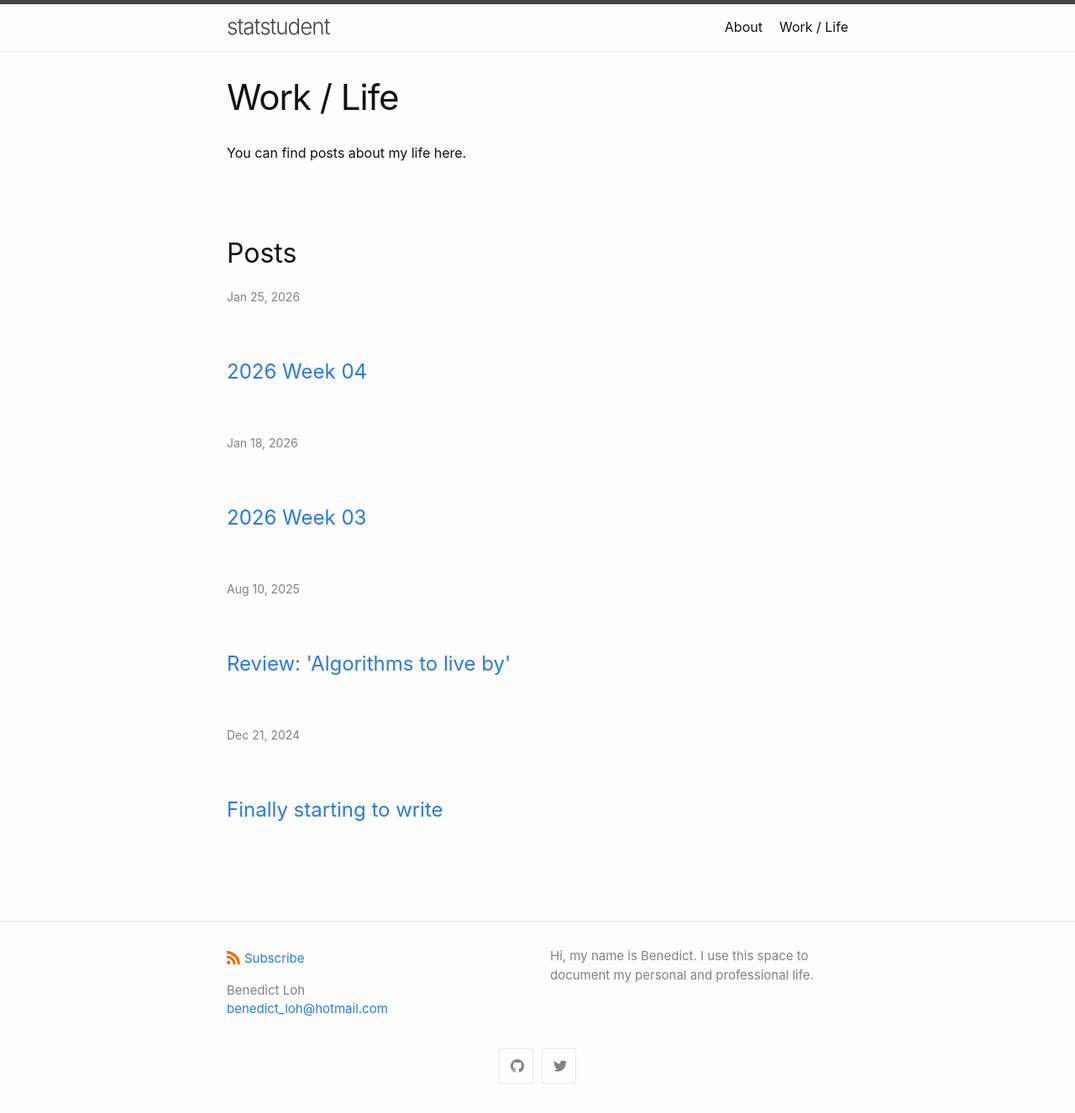
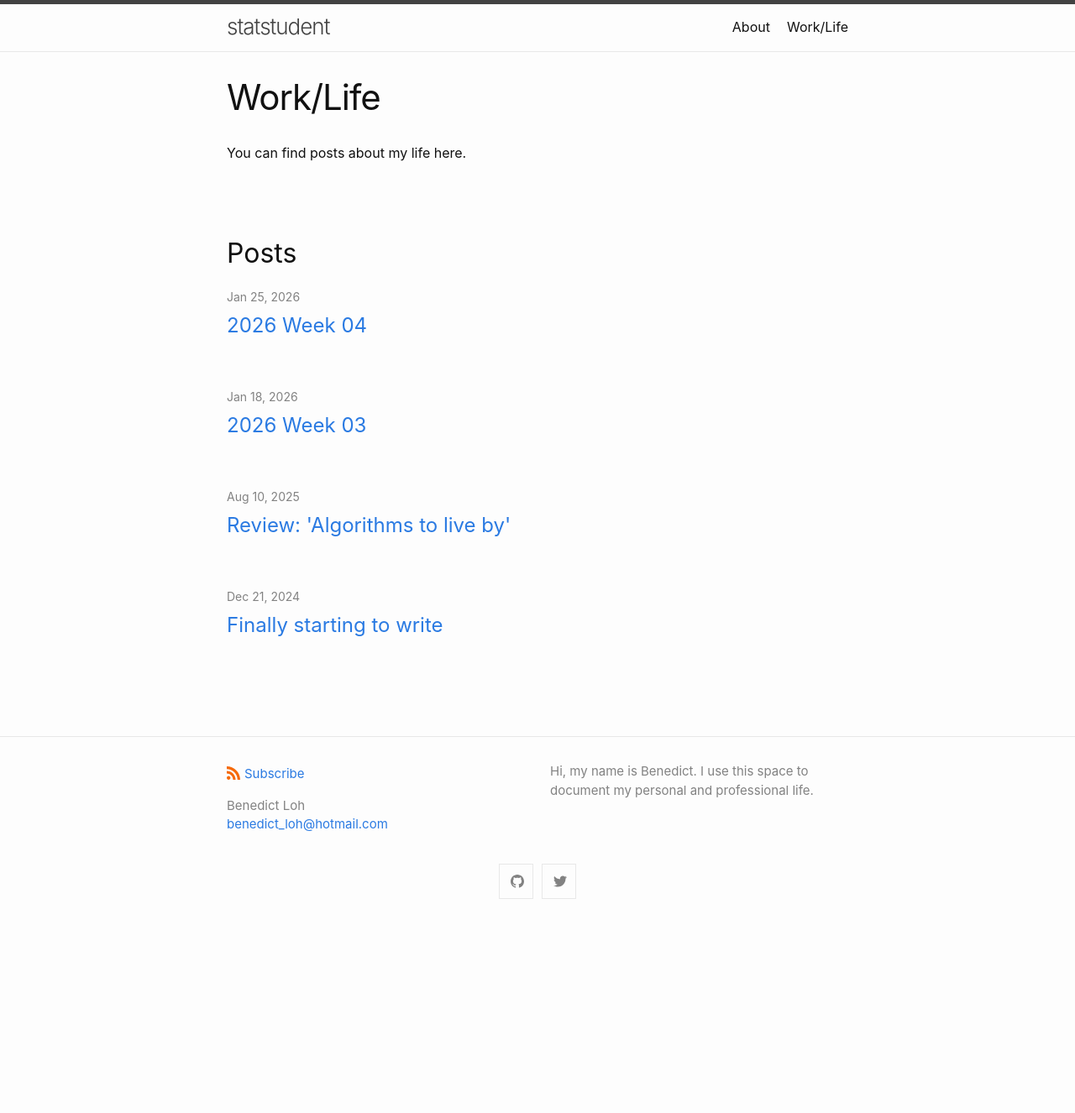
Before and after one commit to benedictlohjd/benedictlohjd.github.io, a Jekyll site: the page built from life/index.html, in a window 1280 px wide. Shown: the whole page at 84% size. Built offline with Jekyll 4.4.1, drawn with Linux system fonts in a browser that asks for light colours; after the commit the page ends 1106 px from its top, so only the background shows below that.

Commit message:
fix: spacing between date and post

```diff
--- a/life/index.html
+++ b/life/index.html
@@ -1,6 +1,6 @@
 ---
 layout: page
-title: Work / Life
+title: Work/Life
 ---
 <div>
   You can find posts about my life here.
@@ -31,7 +31,7 @@ title: Work / Life
               {% endfor %}
             {%- endif -%}
           </span>
-          <h3>
+          <h3 style="margin-top: 5px;">
             <a class="post-link" href="{{ post.url | relative_url }}">
               {{ post.title | escape }}
             </a>
```
